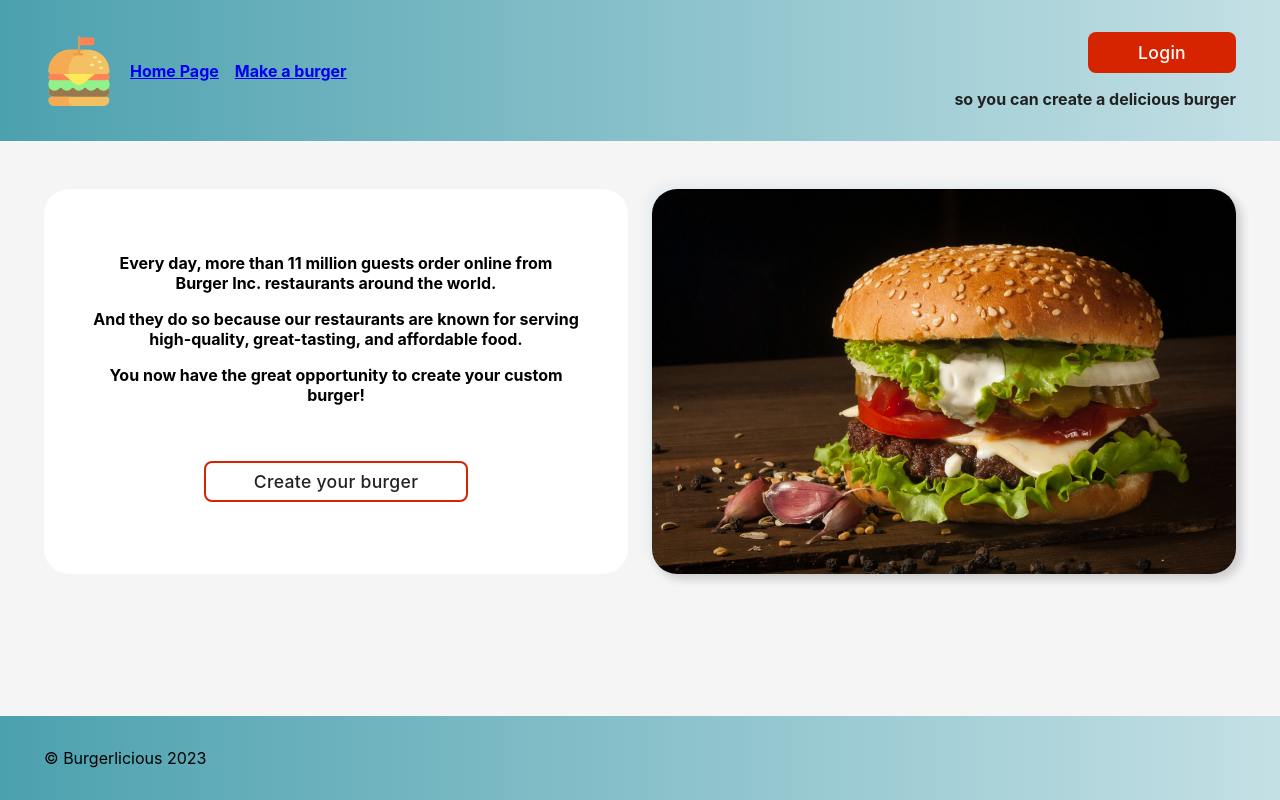
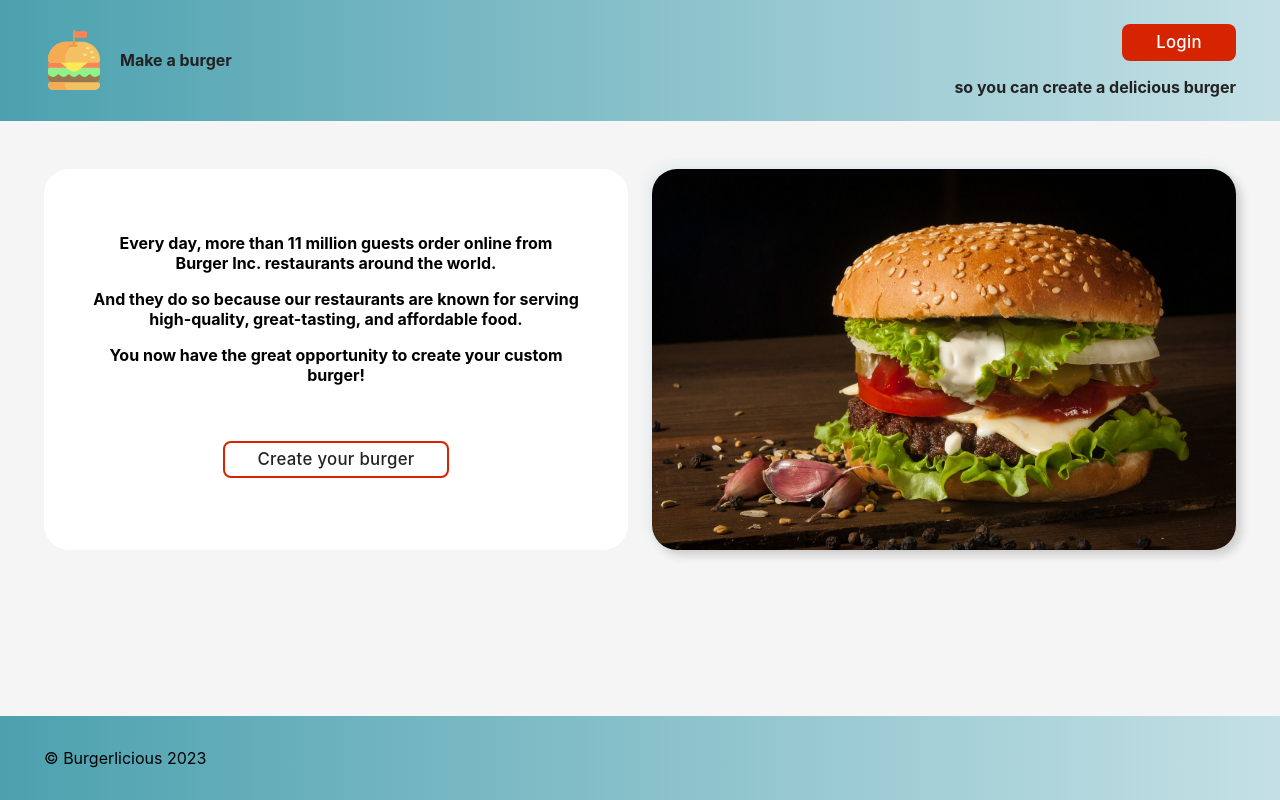
Before and after one commit to vickymos/xm, a React (Create React App) app: page / in a window 1280 px wide. Built offline with nearby package versions, Linux system fonts and the light colour scheme.

Commit message:
read me p1

```diff
--- a/package.json
+++ b/package.json
@@ -23,9 +23,7 @@
   },
   "scripts": {
     "start": "react-scripts start",
-    "build": "react-scripts build",
-    "test": "react-scripts test",
-    "eject": "react-scripts eject"
+    "build": "react-scripts build"
   },
   "eslintConfig": {
     "extends": [
--- a/src/App.css
+++ b/src/App.css
@@ -16,6 +16,19 @@ ul{
   list-style:none;
   padding:0;
   margin:0;
+}
+
+.nav-link{
+  text-decoration: underline;
+  text-decoration-color: transparent;
+  transition: text-decoration-color .25s ease;
+  will-change: text-decoration-color;
+  color: var(--black);
+  line-height:1;
+}
+
+.nav-link:hover {
+  text-decoration-color: inherit;
 }
 
 .flex{
@@ -87,18 +100,17 @@ img{
 }
 
 .button{
-    font-size: 1.1rem;
+    font-size: 1.05rem;
     text-decoration:none;
     font-family:inherit;
     font-weight:500;
     letter-spacing:0.3px;
     text-align: center;
-
+    line-height:1;
     border-radius: 8px;
     cursor: pointer;
     display:inline-block;
-    padding: 0.5rem 3rem;
-
+    padding: 0.5rem 2rem;
 }
 
 .button--primary{
--- a/src/burgerMaker.css
+++ b/src/burgerMaker.css
@@ -1,8 +1,17 @@
 .burger{
     display: grid;
-    grid-template-columns:repeat(auto-fit, minmax(390px, 1fr));
+    grid-template-columns:1fr;
     gap: 24px;
 }
+
+@media (min-width: 850px) {
+
+    .burger{
+        grid-template-columns:repeat(auto-fit, minmax(390px, 1fr));
+    }
+
+}
+
 .burger__ingredient-list{
     flex-basis: 40%;
     min-width:40%;
@@ -49,7 +58,7 @@
     transition: all 0.3s ease-in-out;
 }
 
-@media (min-width: 1270px) {
+@media (min-width: 1025px) {
 
     .burger__ingredient-list span:hover{
         background-position: 0%;
@@ -67,7 +76,7 @@
 }
 
 .burger__ingredients li{
-    margin-top:-60px;
+    margin-top:-30px;
     position:relative;
     cursor:pointer;
     background-color:transparent;
@@ -83,9 +92,18 @@
 }
 
 .burger__composition__bottom-bun{
-    margin-top: -60px;
+    margin-top: -30px;
 }
 
+
+@media (min-width: 520px) {
+
+    .burger__composition__bottom-bun,
+    .burger__ingredients li{
+        margin-top: -60px;
+    }
+
+}
 
 .burger__composition {
     flex-basis: calc(60% - 24px);
--- a/src/components/layout/header.tsx
+++ b/src/components/layout/header.tsx
@@ -4,7 +4,7 @@ import logo from "../../images/logo.svg";
 import AuthStatus from "../parts/authStatus";
 
 const HeaderWrapper = styled.header`
-  padding: 2rem 0;
+  padding: 1.5rem 0;
   background: linear-gradient(to right, var(--gradientStart) 0%, var(--gradientEnd) 100%);
   align-items: center;
   display:flex;
@@ -25,20 +25,15 @@ const Header = () => {
         <HeaderWrapper>
 
             <div className="container flex items-center justify-between">
-        <img src={logo}
-          alt="Burger Inc. Logo"
-          loading="eager"
-          width="70"
-          height="70"
-        />
+
+                <Link to="/">
+                    <img src={logo} alt="Burger Inc. Logo" loading="eager" width="60" height="60" />
+                </Link>
 
                 <nav className="mr-auto">
                     <NavList>
                         <li>
-              <Link to="/">Home Page</Link>
-            </li>
-            <li>
-              <Link to="/make-a-burger">Make a burger</Link>
+                            <Link to="/make-a-burger" className="nav-link">Make a burger</Link>
                         </li>
                     </NavList>
                 </nav>
```
Also changed, not shown: 1 other file (tests, documents, lock files or other folders). Lines whose indentation alone changed are shown as unchanged.
